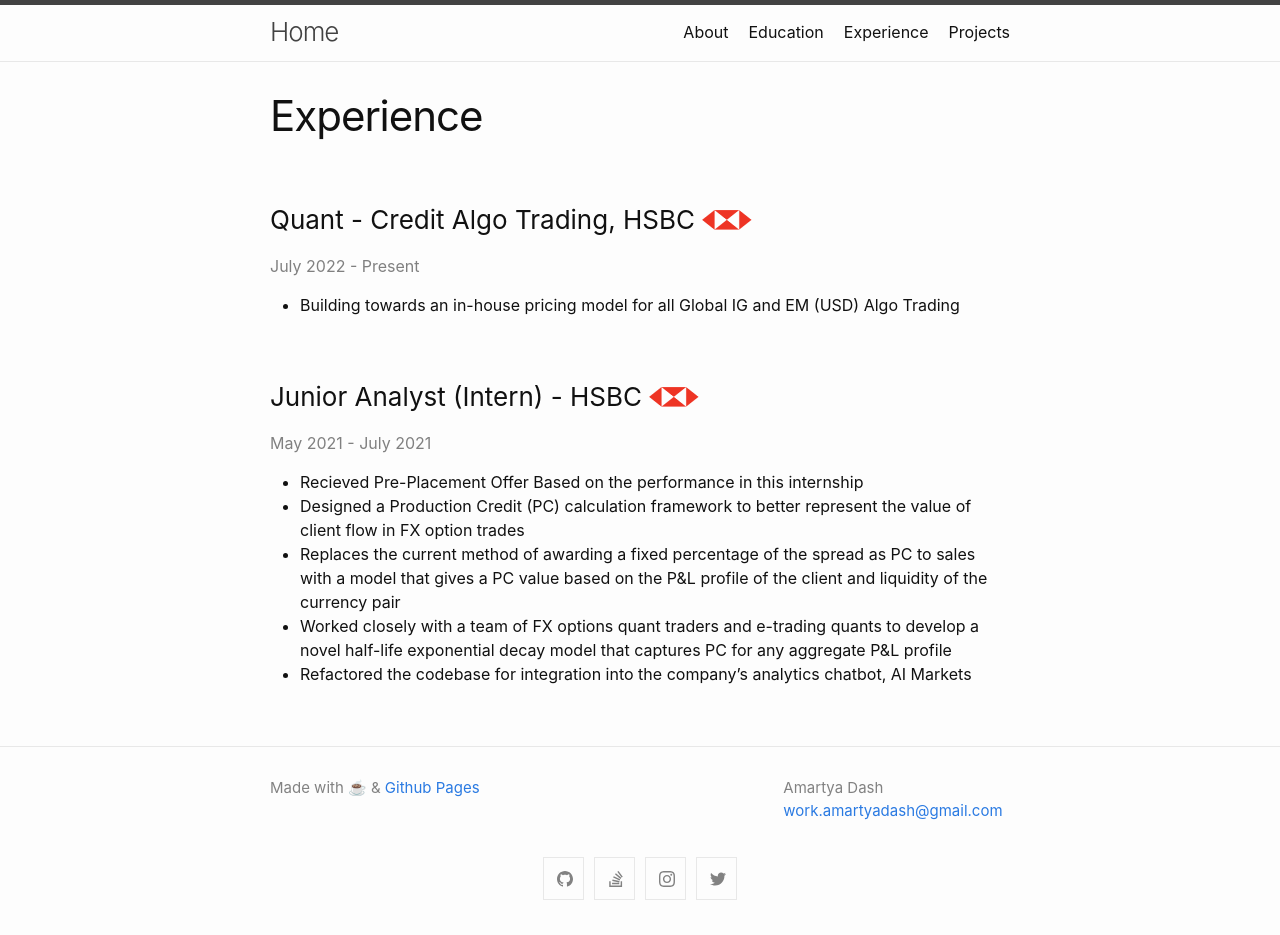
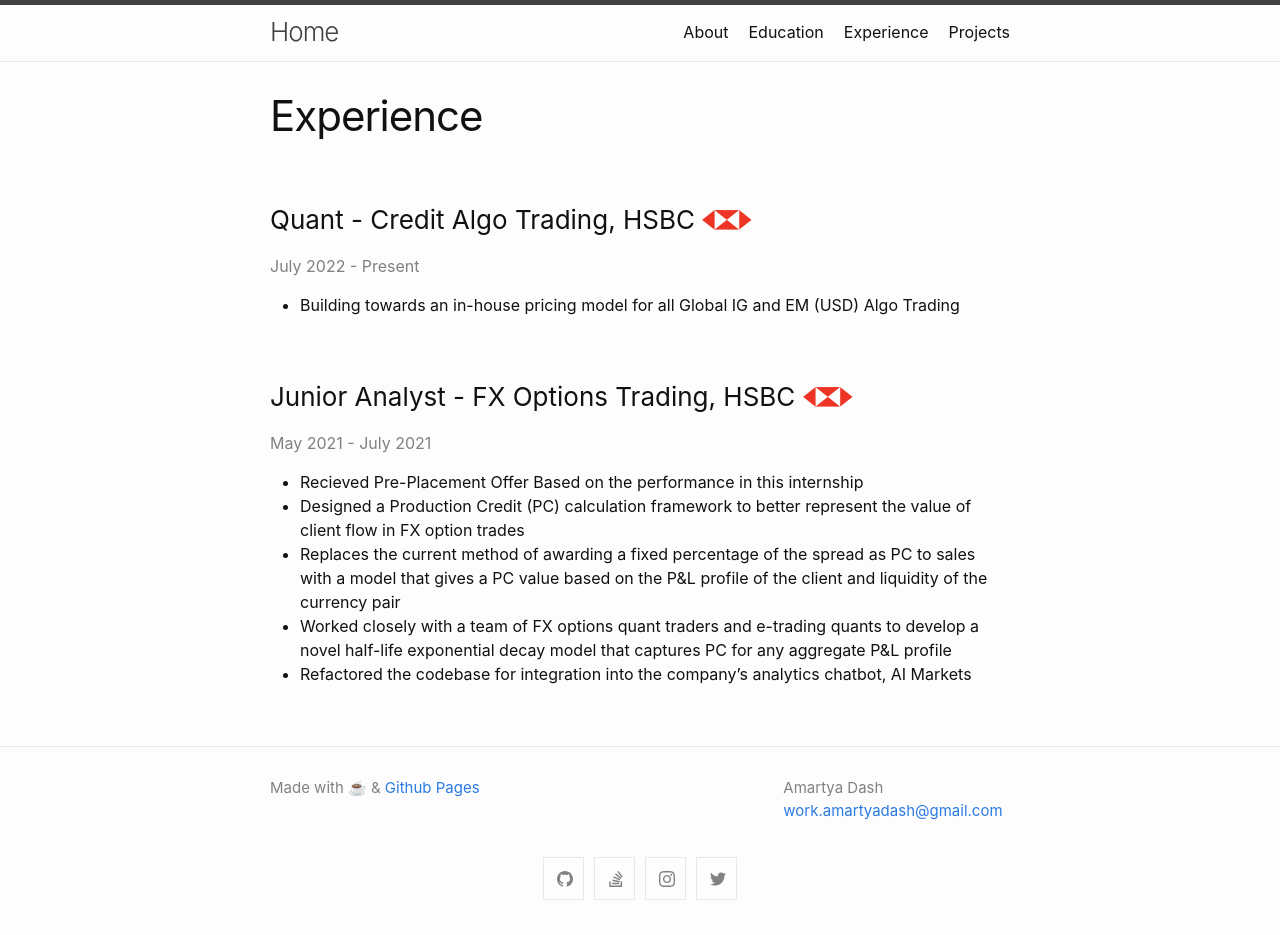
Before and after one commit to amartyadash/amartyadash.github.io, a Jekyll site: the page built from experience.md, in a window 1280 px wide. Built offline with Jekyll 4.4.1, drawn with Linux system fonts in a browser that asks for light colours.

Commit message:
Update experience.md

```diff
--- a/experience.md
+++ b/experience.md
@@ -9,7 +9,7 @@
 * Building towards an in-house pricing model for all Global IG and EM (USD) Algo Trading
 
 
-### Junior Analyst (Intern) - HSBC <img src="../images/hsbc.png" alt="hsbc logo" width="50" height="25"/>
+### Junior Analyst - FX Options Trading, HSBC <img src="../images/hsbc.png" alt="hsbc logo" width="50" height="25"/>
 <span style="color:gray">May 2021 - July 2021 </span>
 
 * Recieved Pre-Placement Offer Based on the performance in this internship
```
